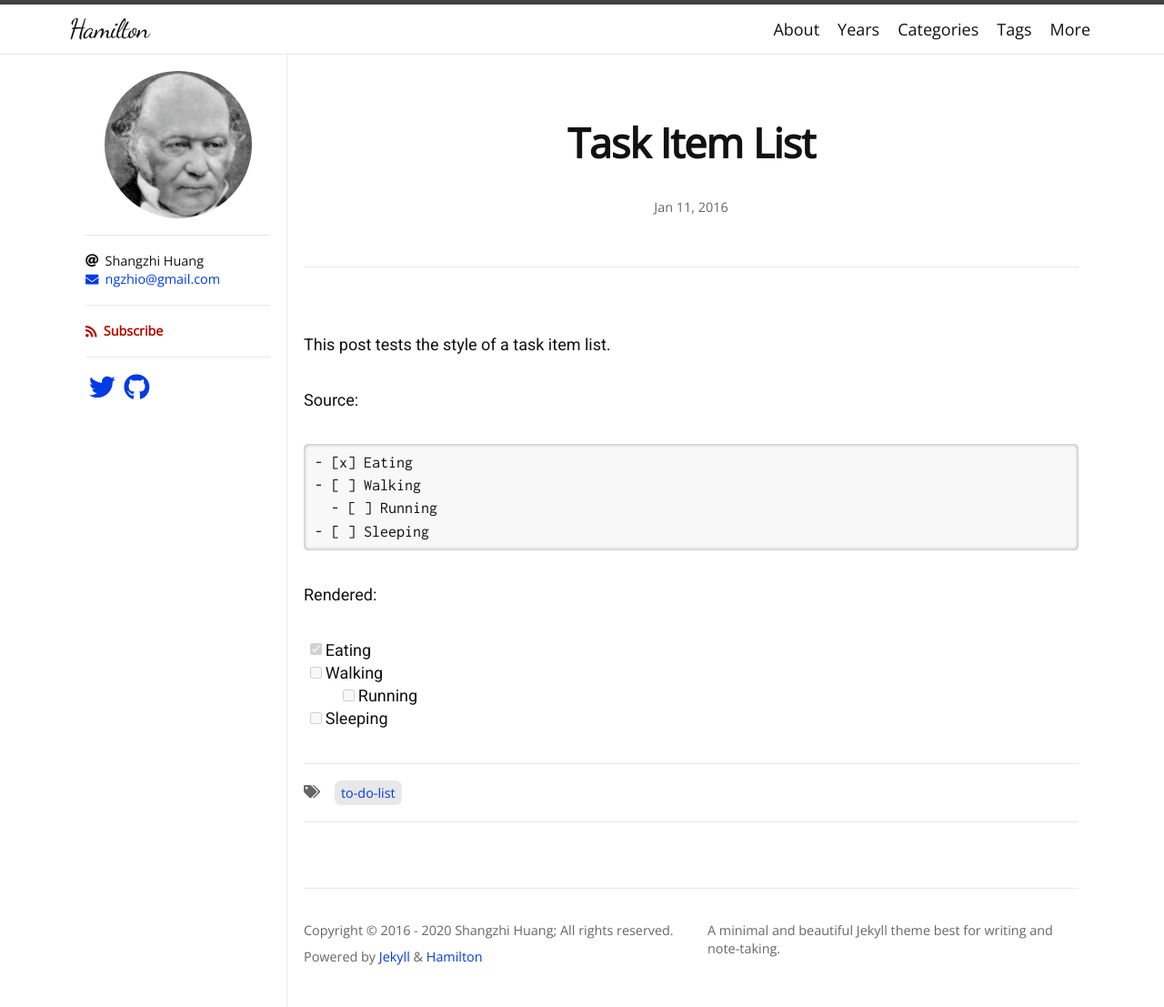
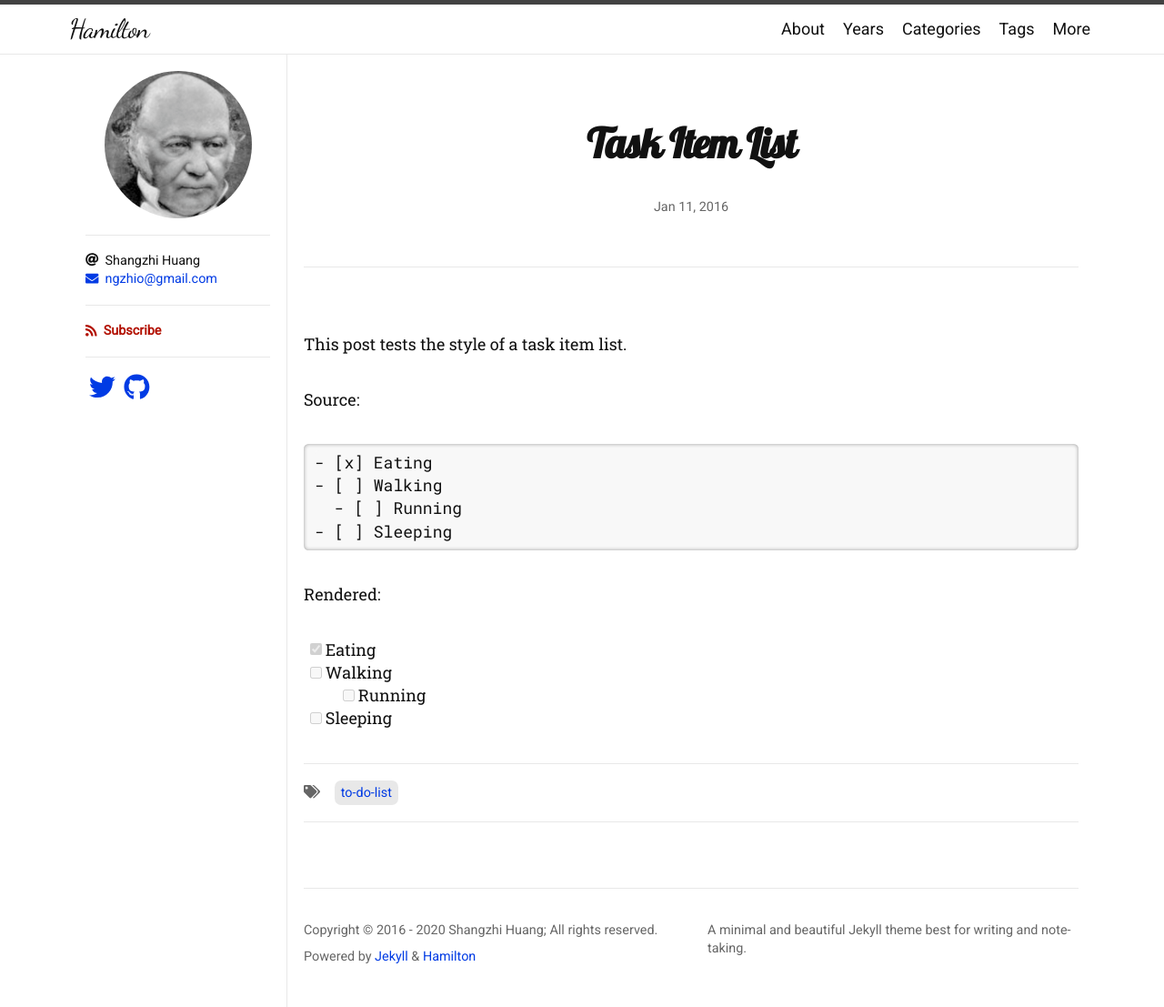
Before and after one commit to zivong/jekyll-theme-hamilton, a Jekyll site: the page built from _posts/2016-01-11-task-item-list.md, in a window 1280 px wide. Shown: the whole page at 91% size. Built offline with Jekyll 4.4.1, drawn with Linux system fonts in a browser that asks for light colours; nearby versions of some CDN libraries; some web fonts are replaced; comment, search, counter and statistics services are not loaded.

Commit message:
Adjust fonts

```diff
--- a/_includes/head.html
+++ b/_includes/head.html
@@ -16,11 +16,16 @@
 
 <!-- Google Fonts -->
 <link rel="stylesheet" href="https://fonts.googleapis.com/css?family=Roboto">
-<link rel="stylesheet" href="https://fonts.googleapis.com/css?family=Open%20Sans">
-<link rel="stylesheet" href="https://fonts.googleapis.com/css?family=Inconsolata">
+<link rel="stylesheet" href="https://fonts.googleapis.com/css?family=Noto%20Sans%20SC">
+<link rel="stylesheet" href="https://fonts.googleapis.com/css?family=Noto%20Sans%20TC">
+<link rel="stylesheet" href="https://fonts.googleapis.com/css?family=Roboto%20Slab">
+<link rel="stylesheet" href="https://fonts.googleapis.com/css?family=Noto%20Serif%20SC">
+<link rel="stylesheet" href="https://fonts.googleapis.com/css?family=Noto%20Serif%20TC">
+<link rel="stylesheet" href="https://fonts.googleapis.com/css?family=Roboto%20Mono">
+<link rel="stylesheet" href="https://fonts.googleapis.com/css?family=Lobster">
+<link rel="stylesheet" href="https://fonts.googleapis.com/css?family=ZCOOL%20QingKe%20HuangYou">
 <link rel="stylesheet" href="https://fonts.googleapis.com/css?family=Dancing%20Script">
-<link rel="stylesheet" href="https://fonts.googleapis.com/css?family=Noto%20Sans%20SC">
-<link rel="stylesheet" href="https://fonts.googleapis.com/css?family=Noto%20Serif%20SC">
+<link rel="stylesheet" href="https://fonts.googleapis.com/css?family=Ma%20Shan%20Zheng">
 
 <link rel="stylesheet" href="{{ '/assets/css/main.css' | relative_url }}">
 <link rel="stylesheet" href="{{ '/assets/css/skin.css' | relative_url }}">
--- a/_sass/hamilton/layout.scss
+++ b/_sass/hamilton/layout.scss
@@ -41,7 +41,7 @@
 
 .site-title {
   @include relative-font-size(1.625);
-  font-family: $title-font-family;
+  font-family: $handwriting-font-family;
   letter-spacing: -1px;
   margin-bottom: 0;
   float: left;
@@ -404,6 +404,7 @@ ul.post-categories {
 // About font sizes for h1-h6, refer to https://stackoverflow.com/a/6140504/13261366
 .post-title,
 .post-content h1 {
+  font-family: $display-font-family;
   @include relative-font-size(2);
   font-weight: bold;
   letter-spacing: -1px;
--- a/_sass/hamilton/variables.scss
+++ b/_sass/hamilton/variables.scss
@@ -1,8 +1,9 @@
 // Fonts
-$base-font-family:  "Open Sans", "Noto Serif SC" !default;
-$title-font-family: "Dancing Script" !default;
-$reading-font-family: Roboto, "Noto Sans SC" !default;
-$code-font-family:  Inconsolata !default;
+$base-font-family:  Roboto, "Noto Sans SC", "Noto Sans TC" !default;
+$reading-font-family: "Roboto Slab", "Noto Serif SC", "Noto Serif TC" !default;
+$code-font-family:  "Roboto Mono" !default;
+$display-font-family: Lobster, "ZCOOL QingKe HuangYou" !default;
+$handwriting-font-family: "Dancing Script", "Ma Shan Zheng" !default;
 $base-font-size:    18px !default;
 $base-line-height:  1.4 !default;
 
```
